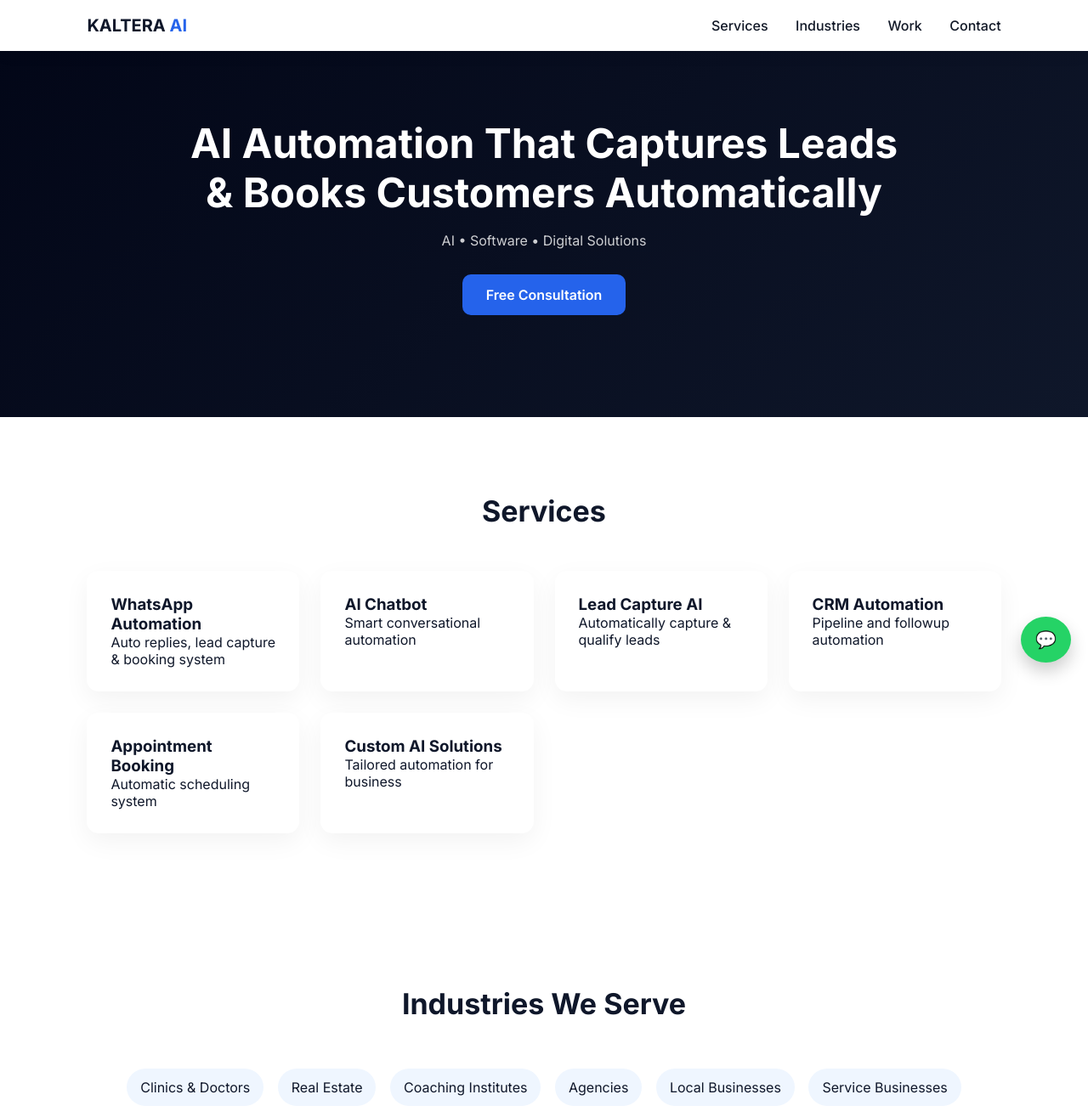
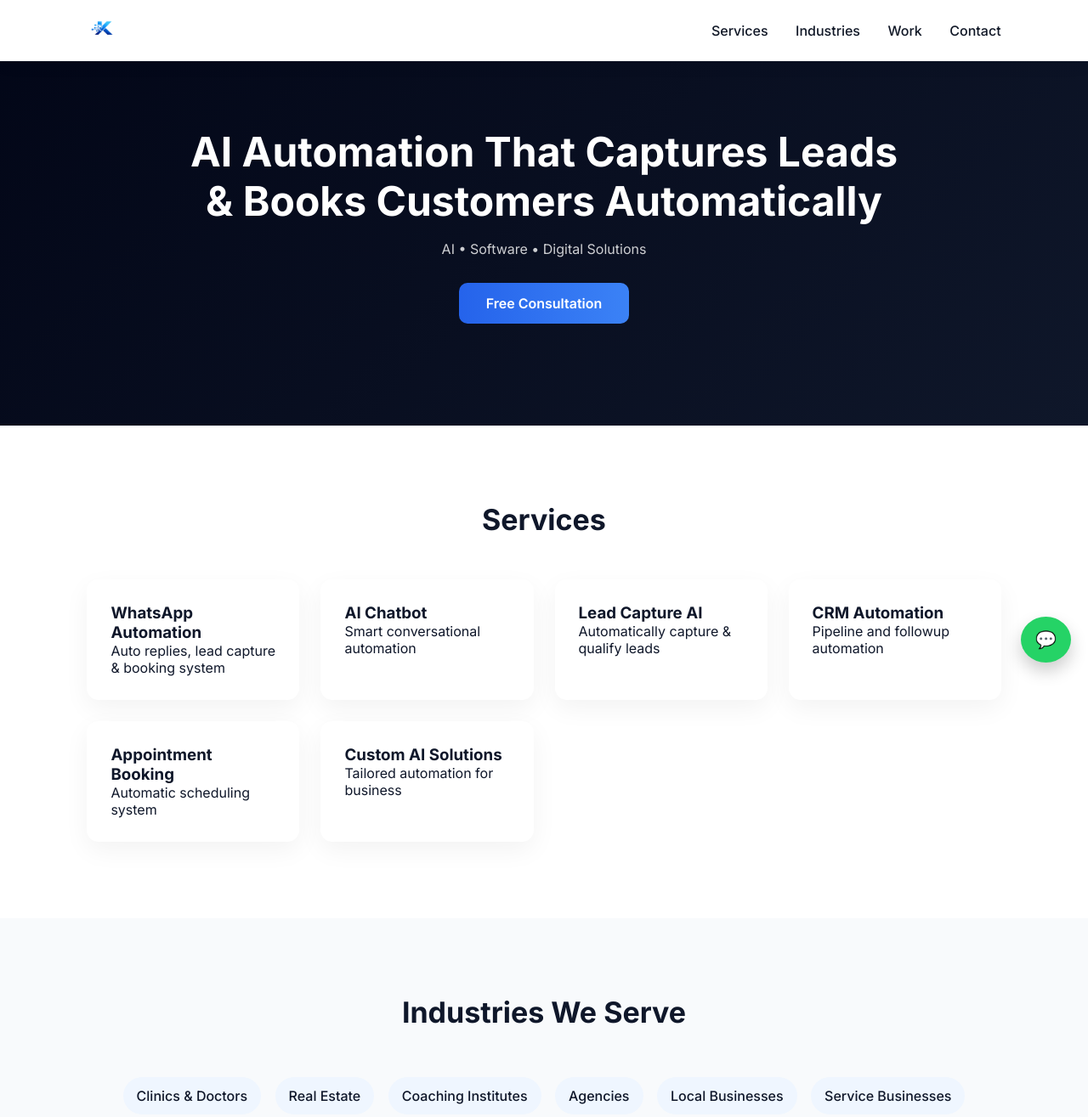
Before and after one commit to kalteraai/kalteraai-website, a plain HTML site: page index.html in a window 1280 px wide. Shown: the top 1315 px of the page at 85% size. Drawn offline with Linux system fonts and the light colour scheme.

Commit message:
Update index.html

```diff
--- a/index.html
+++ b/index.html
@@ -9,59 +9,101 @@
 <link href="https://fonts.googleapis.com/css2?family=Inter:wght@300;400;500;600;700&display=swap" rel="stylesheet">
 
 <style>
-*{margin:0;padding:0;box-sizing:border-box;font-family:Inter,sans-serif}
-body{background:#ffffff;color:#0f172a}
 
-/* NAV */
+*{
+margin:0;
+padding:0;
+box-sizing:border-box;
+font-family:Inter,sans-serif;
+}
+
+body{
+color:#0f172a;
+background:white;
+}
+
+/* NAVBAR */
+
 nav{
 position:fixed;
 top:0;
 width:100%;
 background:white;
-padding:18px 8%;
+padding:16px 8%;
 display:flex;
 justify-content:space-between;
 align-items:center;
 box-shadow:0 4px 20px rgba(0,0,0,.05);
 z-index:999;
 }
-.logo{font-weight:700;font-size:20px}
-.logo span{color:#2563eb}
-nav a{margin-left:28px;text-decoration:none;color:#111827;font-weight:500}
+
+.logo img{
+height:36px;
+}
+
+nav a{
+margin-left:28px;
+text-decoration:none;
+color:#111827;
+font-weight:500;
+}
 
 /* HERO */
+
 .hero{
-padding:140px 8% 120px;
+padding:150px 8% 120px;
 background:linear-gradient(135deg,#020617,#0f172a);
 color:white;
 text-align:center;
 }
+
 .hero h1{
 font-size:48px;
 max-width:850px;
 margin:auto;
 line-height:1.2;
 }
+
 .hero p{
 margin-top:18px;
 opacity:.8;
 }
+
 .cta{
 margin-top:30px;
 display:inline-block;
-background:#2563eb;
-padding:14px 28px;
+background:linear-gradient(90deg,#2563eb,#3b82f6);
+padding:14px 32px;
 border-radius:10px;
 color:white;
 text-decoration:none;
 font-weight:600;
+transition:.3s;
+}
+
+.cta:hover{
+transform:translateY(-2px);
+box-shadow:0 10px 20px rgba(37,99,235,.3);
 }
 
 /* SECTIONS */
-.section{padding:90px 8%}
-.title{text-align:center;font-size:34px;margin-bottom:50px}
+
+.section{
+padding:90px 8%;
+}
+
+.alt{
+background:#f8fafc;
+}
+
+.title{
+text-align:center;
+font-size:34px;
+margin-bottom:50px;
+}
 
 /* GRID */
+
 .grid{
 display:grid;
 grid-template-columns:repeat(auto-fit,minmax(250px,1fr));
@@ -69,6 +111,7 @@ gap:25px;
 }
 
 /* CARD */
+
 .card{
 background:white;
 padding:28px;
@@ -76,29 +119,39 @@ border-radius:14px;
 box-shadow:0 10px 30px rgba(0,0,0,.05);
 transition:.3s;
 }
+
 .card:hover{
-transform:translateY(-5px);
+transform:translateY(-6px);
+box-shadow:0 20px 40px rgba(0,0,0,.08);
 }
 
-/* INDUSTRIES */
+/* BADGES */
+
 .badge{
 background:#eff6ff;
 padding:12px 16px;
 border-radius:30px;
 display:inline-block;
 margin:6px;
+font-weight:500;
 }
 
 /* DARK CTA */
+
 .dark{
 background:#020617;
 color:white;
 text-align:center;
-padding:90px 20px;
+padding:100px 20px;
 }
 
 /* FORM */
-form{max-width:520px;margin:auto}
+
+form{
+max-width:520px;
+margin:auto;
+}
+
 input,textarea{
 width:100%;
 padding:14px;
@@ -106,8 +159,9 @@ margin-bottom:14px;
 border-radius:8px;
 border:1px solid #e5e7eb;
 }
+
 button{
-background:#2563eb;
+background:linear-gradient(90deg,#2563eb,#3b82f6);
 color:white;
 border:none;
 padding:14px;
@@ -117,6 +171,7 @@ font-weight:600;
 }
 
 /* FOOTER */
+
 footer{
 background:#020617;
 color:white;
@@ -125,6 +180,7 @@ text-align:center;
 }
 
 /* WHATSAPP */
+
 .whatsapp{
 position:fixed;
 bottom:20px;
@@ -137,13 +193,17 @@ font-size:20px;
 text-decoration:none;
 box-shadow:0 10px 20px rgba(0,0,0,.2);
 }
+
 </style>
+</head>
 
-</head>
 <body>
 
 <nav>
-<div class="logo">KALTERA <span>AI</span></div>
+<div class="logo">
+<img src="logo.png" alt="KALTERA AI">
+</div>
+
 <div>
 <a href="#services">Services</a>
 <a href="#industries">Industries</a>
@@ -196,7 +256,7 @@ box-shadow:0 10px 20px rgba(0,0,0,.2);
 </div>
 </section>
 
-<section id="industries" class="section">
+<section id="industries" class="section alt">
 <h2 class="title">Industries We Serve</h2>
 
 <div style="text-align:center">
@@ -256,7 +316,7 @@ box-shadow:0 10px 20px rgba(0,0,0,.2);
 <a class="cta" href="#contact">Book Free Consultation</a>
 </section>
 
-<section id="contact" class="section">
+<section id="contact" class="section alt">
 <h2 class="title">Contact Us</h2>
 
 <form>
@@ -270,8 +330,8 @@ box-shadow:0 10px 20px rgba(0,0,0,.2);
 </section>
 
 <footer>
-<h3>KALTERA AI</h3>
-<p style="margin-top:10px">AI • Software • Digital Solutions</p>
+<img src="logo.png" style="height:40px"><br><br>
+<p>AI • Software • Digital Solutions</p>
 <p style="margin-top:20px">hello@kalteraai.com</p>
 <p>www.kalteraai.com</p>
 </footer>
```
